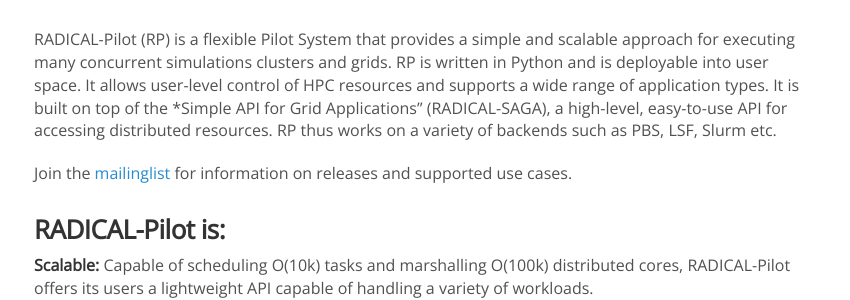
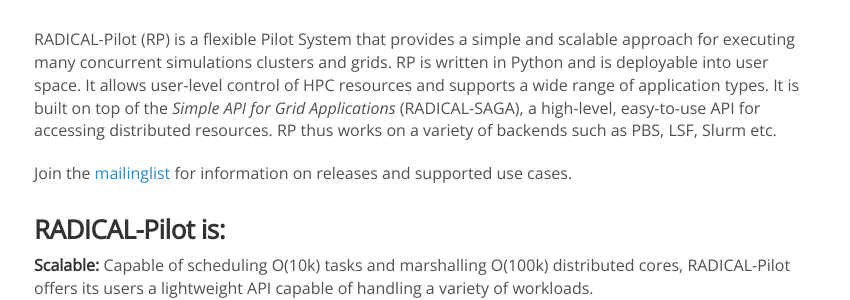
Before and after one commit to seymaguleryuz/radical-group.github.io, a Jekyll site: the page built from _projects/rp.md, in a window 1280 px wide and 923 px high. Shown: the part 138-438 px from the top of the window, without its empty margins (221-1071 px from the left). Built offline with Jekyll 4.4.1, drawn with Linux system fonts in a browser that asks for light colours; nearby versions of some CDN libraries.

Commit message:
small fixes

```diff
--- a/_projects/rp.md
+++ b/_projects/rp.md
@@ -6,7 +6,7 @@
 and scalable approach for executing many concurrent simulations clusters and
 grids. RP is written in Python and is deployable into user space. It allows
 user-level control of HPC resources and supports a wide range of application
-types. It is built on top of the *Simple API for Grid Applications*
+types. It is built on top of the Simple API for Grid Applications
 (RADICAL-SAGA), a high-level, easy-to-use API for accessing distributed
 resources. RP thus works on a variety of backends such as PBS, LSF, Slurm etc."
 ---
@@ -15,7 +15,7 @@
 and scalable approach for executing many concurrent simulations clusters and
 grids.  RP is written in Python and is deployable into user space. It allows
 user-level control of HPC resources and supports a wide range of application
-types. It is built on top of the *Simple API for Grid Applications"
+types. It is built on top of the *Simple API for Grid Applications*
 (RADICAL-SAGA), a high-level, easy-to-use API for accessing distributed
 resources. RP thus works on a variety of backends such as PBS, LSF, Slurm etc.
 
```
